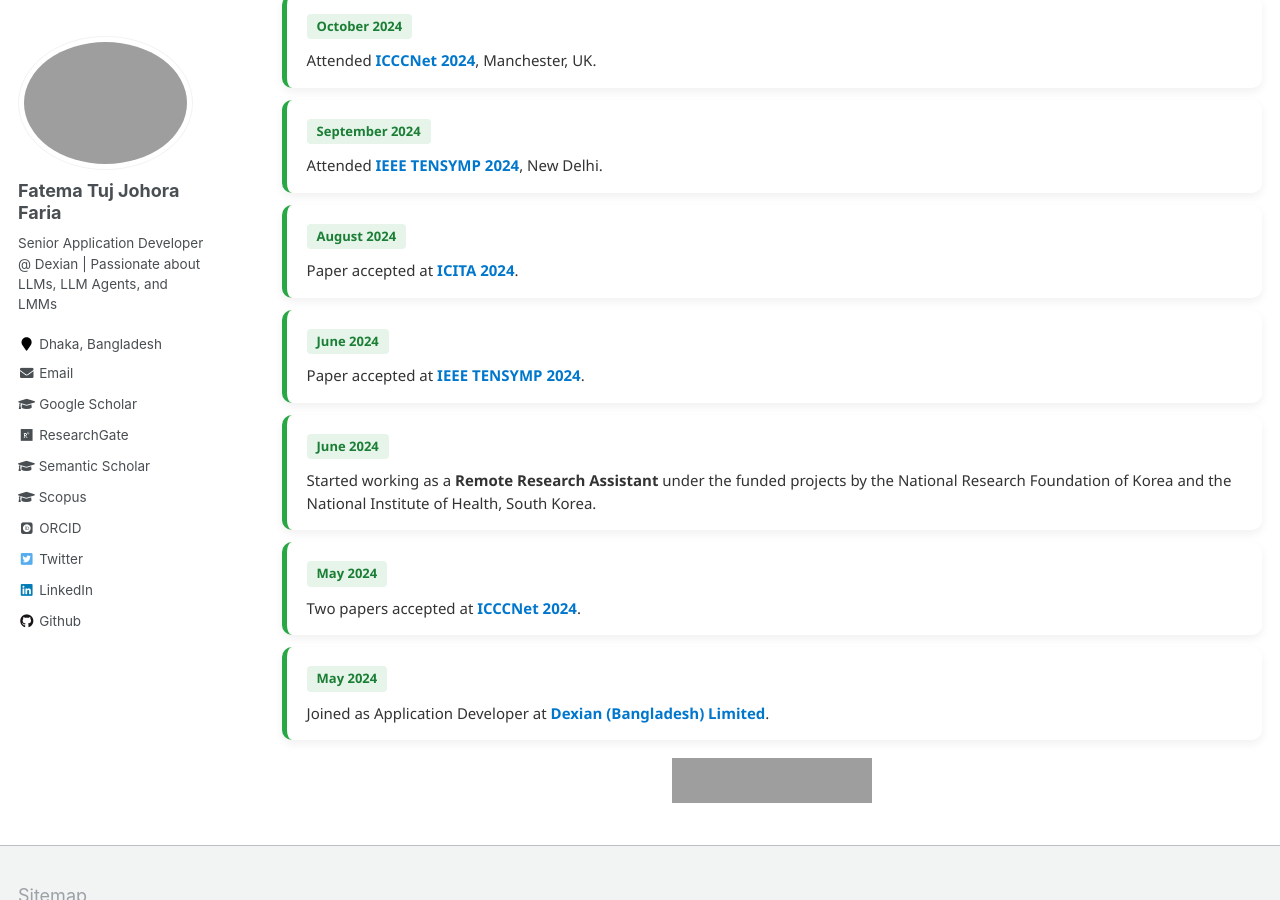
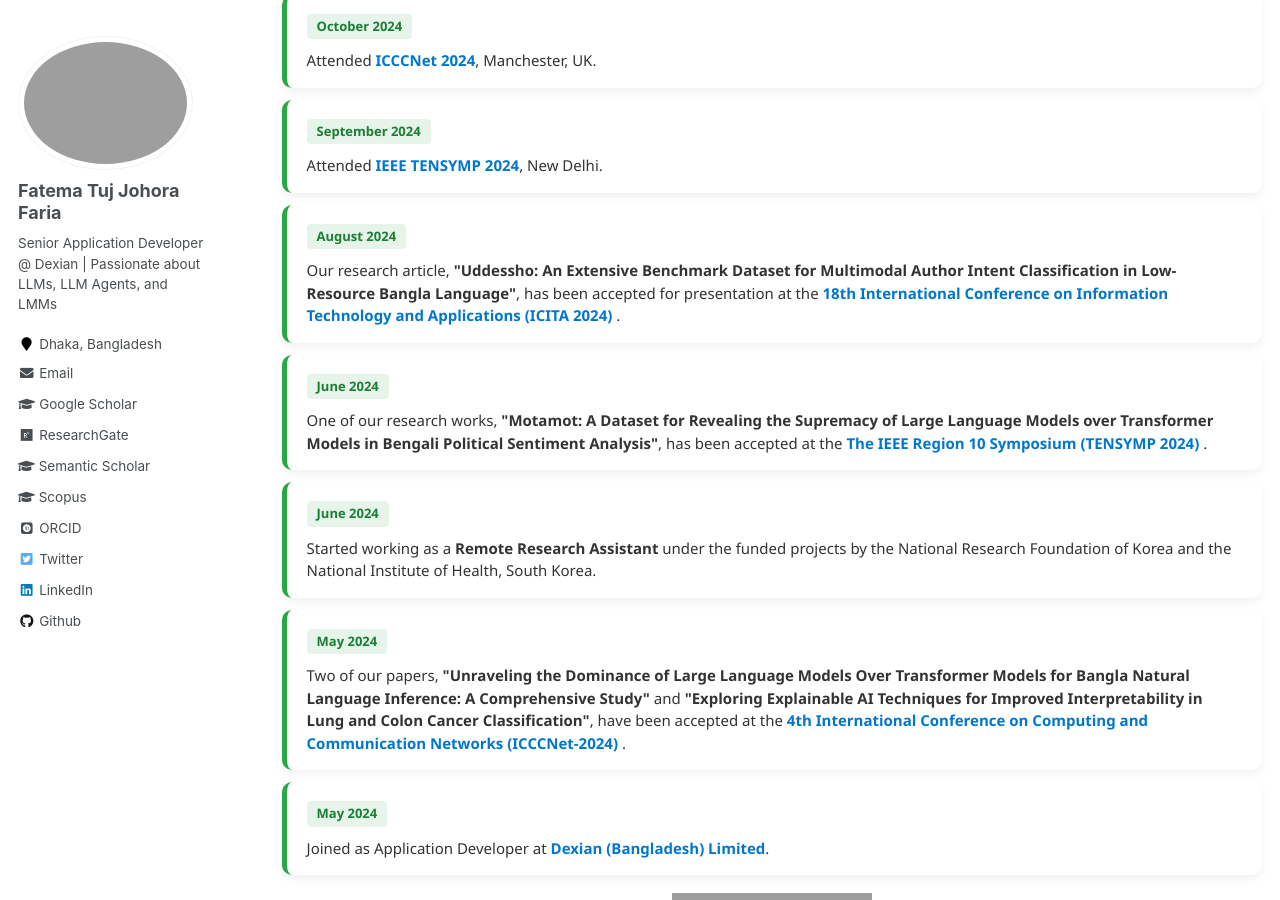
Before and after one commit to fatemafaria142/fatemafaria142.github.io, a Jekyll site: the page built from _pages/about.md, in a window 1280 px wide and 900 px high, scrolled down 2299 px. Built offline with Jekyll 4.4.1, drawn with Linux system fonts in a browser that asks for light colours; some web fonts are replaced; grey boxes are pictures that could not be loaded.

Commit message:
Update about

```diff
--- a/_pages/about.md
+++ b/_pages/about.md
@@ -310,12 +310,24 @@ redirect_from:
 
 <div class="news-card year-2024">
   <div class="news-date">August 2024</div>
-  <div class="news-desc">Paper accepted at <a class="news-link" href="https://www.icita.world/#/" target="_blank">ICITA 2024</a>.</div>
+  <div class="news-desc">
+    Our research article, <strong>"Uddessho: An Extensive Benchmark Dataset for Multimodal Author Intent Classification in Low-Resource Bangla Language"</strong>, has been accepted for presentation at the
+    <a class="news-link" href="https://2024.icita.world/#/" target="_blank">
+      18th International Conference on Information Technology and Applications (ICITA 2024)
+    </a>.
+  </div>
 </div>
 
 <div class="news-card year-2024">
   <div class="news-date">June 2024</div>
-  <div class="news-desc">Paper accepted at <a class="news-link" href="https://ieeedelhi-tensymp2024.org/" target="_blank">IEEE TENSYMP 2024</a>.</div>
+  <div class="news-desc">
+    One of our research works,
+    <strong>"Motamot: A Dataset for Revealing the Supremacy of Large Language Models over Transformer Models in Bengali Political Sentiment Analysis"</strong>,
+    has been accepted at the
+    <a class="news-link" href="https://ieeedelhi-tensymp2024.org/" target="_blank">
+      The IEEE Region 10 Symposium (TENSYMP 2024)
+    </a>.
+  </div>
 </div>
 
 <div class="news-card year-2024">
@@ -327,7 +339,16 @@ redirect_from:
 
 <div class="news-card year-2024">
   <div class="news-date">May 2024</div>
-  <div class="news-desc">Two papers accepted at <a class="news-link" href="https://icccn.co.uk/" target="_blank">ICCCNet 2024</a>.</div>
+  <div class="news-desc">
+    Two of our papers,
+    <strong>"Unraveling the Dominance of Large Language Models Over Transformer Models for Bangla Natural Language Inference: A Comprehensive Study"</strong>
+    and
+    <strong>"Exploring Explainable AI Techniques for Improved Interpretability in Lung and Colon Cancer Classification"</strong>,
+    have been accepted at the
+    <a class="news-link" href="https://icccn.co.uk/" target="_blank">
+      4th International Conference on Computing and Communication Networks (ICCCNet-2024)
+    </a>.
+  </div>
 </div>
 
 <div class="news-card year-2024">
```
